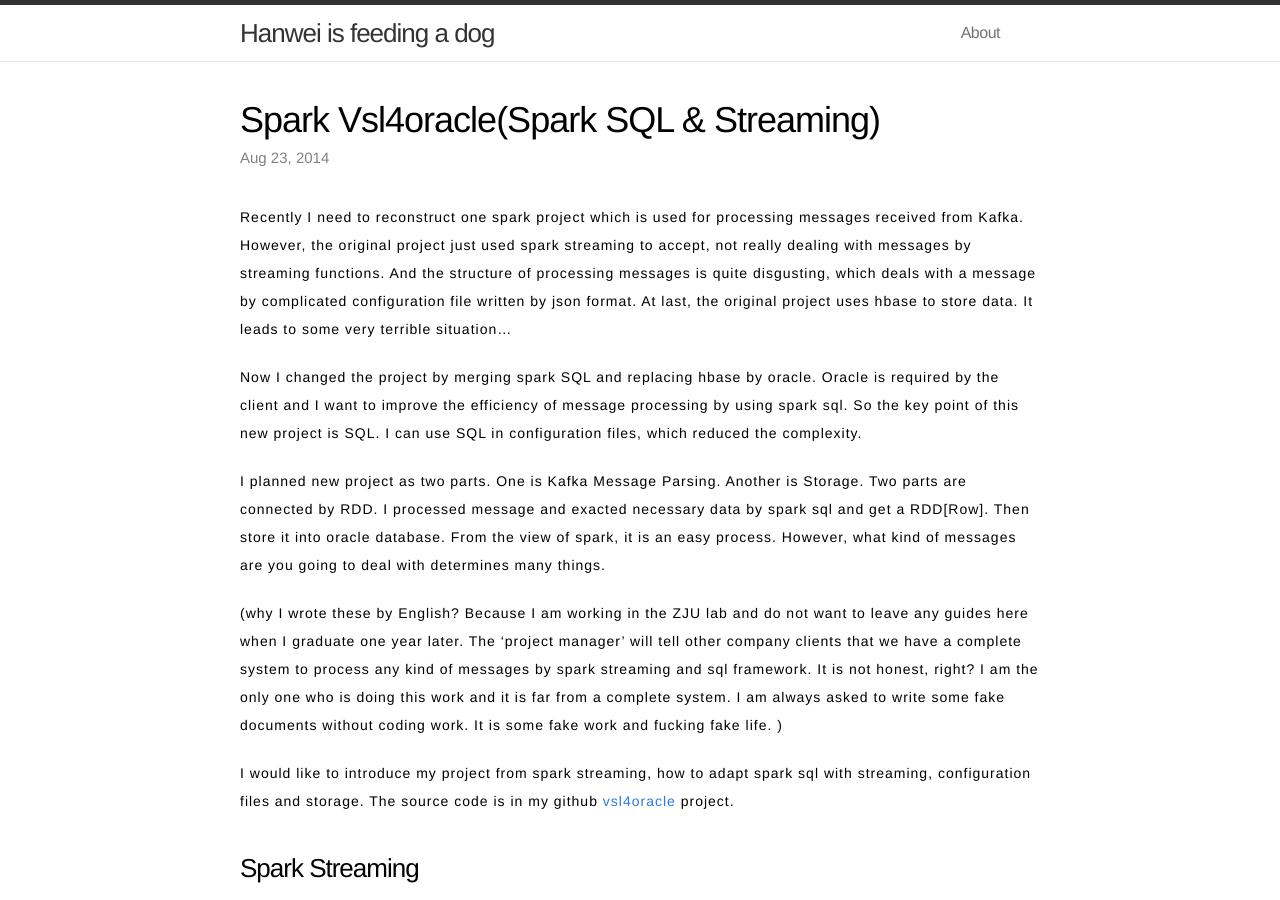
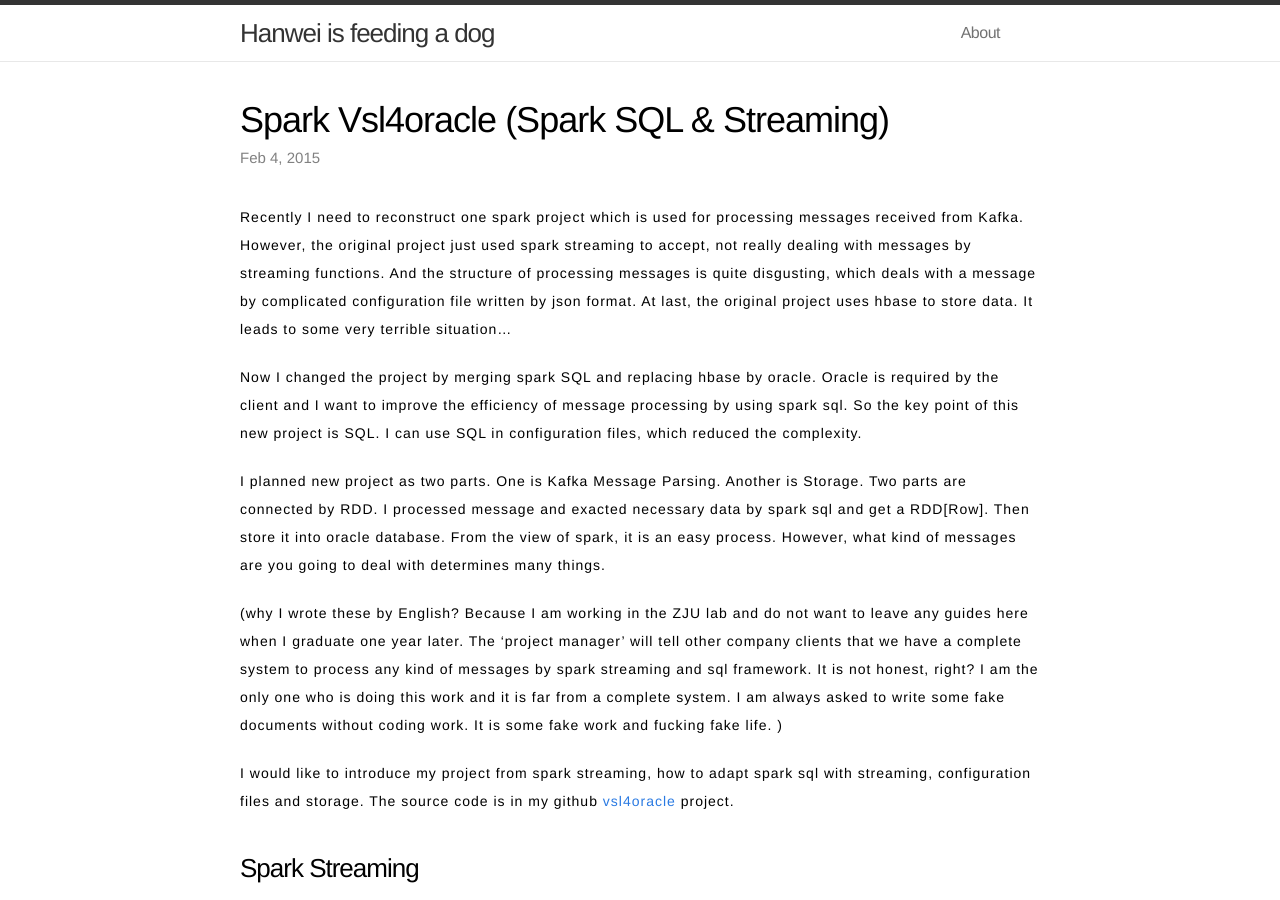
Before and after one commit to chuxi/chuxi.github.io, a Jekyll site: the page built from _posts/2015-02-04-spark-vsl4oracle.md, in a window 1280 px wide and 900 px high. Built offline with Jekyll 4.4.1, drawn with Linux system fonts in a browser that asks for light colours.

Commit message:
修改spark vsl4orac完成日期

```diff
--- a/_posts/2015-02-04-spark-vsl4oracle.md
+++ b/_posts/2015-02-04-spark-vsl4oracle.md
@@ -1,7 +1,7 @@
 ---
 layout: post
-title: Spark Vsl4oracle(Spark SQL & Streaming)
-date: 2014-08-23
+title: Spark Vsl4oracle (Spark SQL & Streaming)
+date: 2015-02-04
 categories: spark
 ---
 
```
